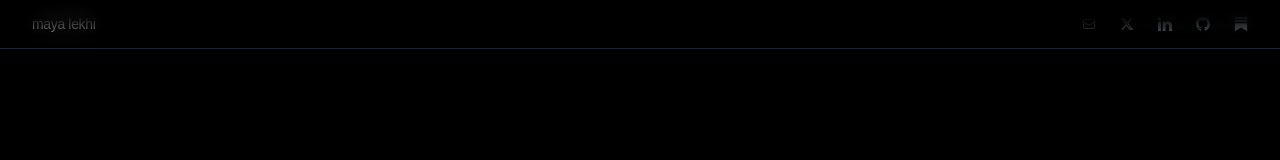
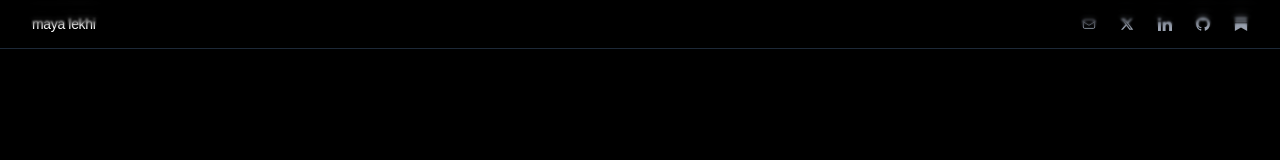
Before and after one commit to mlekhi/mayalekhi.ca, a Next.js app: page / in a window 1280 px wide. Shown: the top 160 px of the page. Built offline with nearby package versions, Linux system fonts and the light colour scheme; a web font is replaced by a local one.

Commit message:
using mulit layer progressive blur

```diff
--- a/app/page.tsx
+++ b/app/page.tsx
@@ -1,7 +1,6 @@
 'use client';
 
 import { motion } from 'framer-motion';
-import { useState, useEffect, useRef } from 'react';
 import MenuBar from "./components/MenuBar";
 import Hero from "./components/Hero";
 import Experience from "./components/Experience";
@@ -12,32 +11,6 @@ import Footer from "./components/Footer";
 import { fadeIn, slideUp, staggerContainer } from './animations';
 
 export default function Home() {
-  const [showBlur, setShowBlur] = useState(false);
-  const galleryRef = useRef<HTMLDivElement>(null);
-
-  useEffect(() => {
-    const observer = new IntersectionObserver(
-      (entries) => {
-        entries.forEach((entry) => {
-          setShowBlur(entry.isIntersecting);
-        });
-      },
-      {
-        threshold: 0,
-        rootMargin: '400px 0px 400px 0px', // Start 400px before and end 400px after the gallery
-      }
-    );
-
-    if (galleryRef.current) {
-      observer.observe(galleryRef.current);
-    }
-
-    return () => {
-      if (galleryRef.current) {
-        observer.unobserve(galleryRef.current);
-      }
-    };
-  }, []);
 
   return (
     <motion.div
@@ -46,65 +19,27 @@ export default function Home() {
       className="min-h-screen bg-black text-white relative"
     >
       {/* Fixed progressive blur overlay at top */}
-      <div className={`fixed top-0 left-0 right-0 h-14 pointer-events-none z-50 transition-opacity duration-500 ${showBlur ? 'opacity-100' : 'opacity-0'}`}>
-        {/* Strongest blur at the very top - fades smoothly */}
-        <div
-          className="absolute top-0 left-0 right-0 h-14 backdrop-blur-xl"
-          style={{
-            maskImage: 'linear-gradient(to bottom, black 0%, black 20%, transparent 100%)',
-            WebkitMaskImage: 'linear-gradient(to bottom, black 0%, black 20%, transparent 100%)',
-            background: 'linear-gradient(to bottom, rgba(0,0,0,0.8) 0%, rgba(0,0,0,0.4) 30%, transparent 100%)'
-          }}
-        />
-        {/* Medium blur layer - overlapping for smooth transition */}
-        <div
-          className="absolute top-0 left-0 right-0 h-12 backdrop-blur-md"
-          style={{
-            maskImage: 'linear-gradient(to bottom, black 0%, transparent 80%)',
-            WebkitMaskImage: 'linear-gradient(to bottom, black 0%, transparent 80%)',
-            background: 'linear-gradient(to bottom, rgba(0,0,0,0.5) 0%, transparent 70%)'
-          }}
-        />
-        {/* Light blur layer - extends further */}
-        <div
-          className="absolute top-0 left-0 right-0 h-10 backdrop-blur-sm"
-          style={{
-            maskImage: 'linear-gradient(to bottom, black 0%, transparent 60%)',
-            WebkitMaskImage: 'linear-gradient(to bottom, black 0%, transparent 60%)',
-            background: 'linear-gradient(to bottom, rgba(0,0,0,0.3) 0%, transparent 50%)'
-          }}
-        />
+      <div className="fixed top-0 left-0 right-0 h-14 pointer-events-none z-30">
+        <div style={{ position: 'absolute', inset: 0, zIndex: 1, backdropFilter: 'blur(0.078125px)', WebkitBackdropFilter: 'blur(0.078125px)', maskImage: 'linear-gradient(to top, rgba(0, 0, 0, 0) 0%, rgba(0, 0, 0, 1) 12.5%, rgba(0, 0, 0, 1) 25%, rgba(0, 0, 0, 0) 37.5%)', WebkitMaskImage: 'linear-gradient(to top, rgba(0, 0, 0, 0) 0%, rgba(0, 0, 0, 1) 12.5%, rgba(0, 0, 0, 1) 25%, rgba(0, 0, 0, 0) 37.5%)', pointerEvents: 'none' }} />
+        <div style={{ position: 'absolute', inset: 0, zIndex: 2, backdropFilter: 'blur(0.15625px)', WebkitBackdropFilter: 'blur(0.15625px)', maskImage: 'linear-gradient(to top, rgba(0, 0, 0, 0) 12.5%, rgba(0, 0, 0, 1) 25%, rgba(0, 0, 0, 1) 37.5%, rgba(0, 0, 0, 0) 50%)', WebkitMaskImage: 'linear-gradient(to top, rgba(0, 0, 0, 0) 12.5%, rgba(0, 0, 0, 1) 25%, rgba(0, 0, 0, 1) 37.5%, rgba(0, 0, 0, 0) 50%)', pointerEvents: 'none' }} />
+        <div style={{ position: 'absolute', inset: 0, zIndex: 3, backdropFilter: 'blur(0.3125px)', WebkitBackdropFilter: 'blur(0.3125px)', maskImage: 'linear-gradient(to top, rgba(0, 0, 0, 0) 25%, rgba(0, 0, 0, 1) 37.5%, rgba(0, 0, 0, 1) 50%, rgba(0, 0, 0, 0) 62.5%)', WebkitMaskImage: 'linear-gradient(to top, rgba(0, 0, 0, 0) 25%, rgba(0, 0, 0, 1) 37.5%, rgba(0, 0, 0, 1) 50%, rgba(0, 0, 0, 0) 62.5%)', pointerEvents: 'none' }} />
+        <div style={{ position: 'absolute', inset: 0, zIndex: 4, backdropFilter: 'blur(0.625px)', WebkitBackdropFilter: 'blur(0.625px)', maskImage: 'linear-gradient(to top, rgba(0, 0, 0, 0) 37.5%, rgba(0, 0, 0, 1) 50%, rgba(0, 0, 0, 1) 62.5%, rgba(0, 0, 0, 0) 75%)', WebkitMaskImage: 'linear-gradient(to top, rgba(0, 0, 0, 0) 37.5%, rgba(0, 0, 0, 1) 50%, rgba(0, 0, 0, 1) 62.5%, rgba(0, 0, 0, 0) 75%)', pointerEvents: 'none' }} />
+        <div style={{ position: 'absolute', inset: 0, zIndex: 5, backdropFilter: 'blur(1.25px)', WebkitBackdropFilter: 'blur(1.25px)', maskImage: 'linear-gradient(to top, rgba(0, 0, 0, 0) 50%, rgba(0, 0, 0, 1) 62.5%, rgba(0, 0, 0, 1) 75%, rgba(0, 0, 0, 0) 87.5%)', WebkitMaskImage: 'linear-gradient(to top, rgba(0, 0, 0, 0) 50%, rgba(0, 0, 0, 1) 62.5%, rgba(0, 0, 0, 1) 75%, rgba(0, 0, 0, 0) 87.5%)', pointerEvents: 'none' }} />
+        <div style={{ position: 'absolute', inset: 0, zIndex: 6, backdropFilter: 'blur(2.5px)', WebkitBackdropFilter: 'blur(2.5px)', maskImage: 'linear-gradient(to top, rgba(0, 0, 0, 0) 62.5%, rgba(0, 0, 0, 1) 75%, rgba(0, 0, 0, 1) 87.5%, rgba(0, 0, 0, 0) 100%)', WebkitMaskImage: 'linear-gradient(to top, rgba(0, 0, 0, 0) 62.5%, rgba(0, 0, 0, 1) 75%, rgba(0, 0, 0, 1) 87.5%, rgba(0, 0, 0, 0) 100%)', pointerEvents: 'none' }} />
+        <div style={{ position: 'absolute', inset: 0, zIndex: 7, backdropFilter: 'blur(5px)', WebkitBackdropFilter: 'blur(5px)', maskImage: 'linear-gradient(to top, rgba(0, 0, 0, 0) 75%, rgba(0, 0, 0, 1) 87.5%, rgba(0, 0, 0, 1) 100%)', WebkitMaskImage: 'linear-gradient(to top, rgba(0, 0, 0, 0) 75%, rgba(0, 0, 0, 1) 87.5%, rgba(0, 0, 0, 1) 100%)', pointerEvents: 'none' }} />
+        <div style={{ position: 'absolute', inset: 0, zIndex: 8, backdropFilter: 'blur(10px)', WebkitBackdropFilter: 'blur(10px)', maskImage: 'linear-gradient(to top, rgba(0, 0, 0, 0) 87.5%, rgba(0, 0, 0, 1) 100%)', WebkitMaskImage: 'linear-gradient(to top, rgba(0, 0, 0, 0) 87.5%, rgba(0, 0, 0, 1) 100%)', pointerEvents: 'none' }} />
       </div>
 
       {/* Fixed progressive blur overlay at bottom */}
-      <div className={`fixed bottom-0 left-0 right-0 h-14 pointer-events-none z-50 transition-opacity duration-500 ${showBlur ? 'opacity-100' : 'opacity-0'}`}>
-        {/* Strongest blur at the very bottom - fades smoothly */}
-        <div
-          className="absolute bottom-0 left-0 right-0 h-14 backdrop-blur-xl"
-          style={{
-            maskImage: 'linear-gradient(to top, black 0%, black 20%, transparent 100%)',
-            WebkitMaskImage: 'linear-gradient(to top, black 0%, black 20%, transparent 100%)',
-            background: 'linear-gradient(to top, rgba(0,0,0,0.8) 0%, rgba(0,0,0,0.4) 30%, transparent 100%)'
-          }}
-        />
-        {/* Medium blur layer - overlapping for smooth transition */}
-        <div
-          className="absolute bottom-0 left-0 right-0 h-12 backdrop-blur-md"
-          style={{
-            maskImage: 'linear-gradient(to top, black 0%, transparent 80%)',
-            WebkitMaskImage: 'linear-gradient(to top, black 0%, transparent 80%)',
-            background: 'linear-gradient(to top, rgba(0,0,0,0.5) 0%, transparent 70%)'
-          }}
-        />
-        {/* Light blur layer - extends further */}
-        <div
-          className="absolute bottom-0 left-0 right-0 h-10 backdrop-blur-sm"
-          style={{
-            maskImage: 'linear-gradient(to top, black 0%, transparent 60%)',
-            WebkitMaskImage: 'linear-gradient(to top, black 0%, transparent 60%)',
-            background: 'linear-gradient(to top, rgba(0,0,0,0.3) 0%, transparent 50%)'
-          }}
-        />
+      <div className="fixed bottom-0 left-0 right-0 h-14 pointer-events-none z-30">
+        <div style={{ position: 'absolute', inset: 0, zIndex: 1, backdropFilter: 'blur(0.078125px)', WebkitBackdropFilter: 'blur(0.078125px)', maskImage: 'linear-gradient(to bottom, rgba(0, 0, 0, 0) 0%, rgba(0, 0, 0, 1) 12.5%, rgba(0, 0, 0, 1) 25%, rgba(0, 0, 0, 0) 37.5%)', WebkitMaskImage: 'linear-gradient(to bottom, rgba(0, 0, 0, 0) 0%, rgba(0, 0, 0, 1) 12.5%, rgba(0, 0, 0, 1) 25%, rgba(0, 0, 0, 0) 37.5%)', pointerEvents: 'none' }} />
+        <div style={{ position: 'absolute', inset: 0, zIndex: 2, backdropFilter: 'blur(0.15625px)', WebkitBackdropFilter: 'blur(0.15625px)', maskImage: 'linear-gradient(to bottom, rgba(0, 0, 0, 0) 12.5%, rgba(0, 0, 0, 1) 25%, rgba(0, 0, 0, 1) 37.5%, rgba(0, 0, 0, 0) 50%)', WebkitMaskImage: 'linear-gradient(to bottom, rgba(0, 0, 0, 0) 12.5%, rgba(0, 0, 0, 1) 25%, rgba(0, 0, 0, 1) 37.5%, rgba(0, 0, 0, 0) 50%)', pointerEvents: 'none' }} />
+        <div style={{ position: 'absolute', inset: 0, zIndex: 3, backdropFilter: 'blur(0.3125px)', WebkitBackdropFilter: 'blur(0.3125px)', maskImage: 'linear-gradient(to bottom, rgba(0, 0, 0, 0) 25%, rgba(0, 0, 0, 1) 37.5%, rgba(0, 0, 0, 1) 50%, rgba(0, 0, 0, 0) 62.5%)', WebkitMaskImage: 'linear-gradient(to bottom, rgba(0, 0, 0, 0) 25%, rgba(0, 0, 0, 1) 37.5%, rgba(0, 0, 0, 1) 50%, rgba(0, 0, 0, 0) 62.5%)', pointerEvents: 'none' }} />
+        <div style={{ position: 'absolute', inset: 0, zIndex: 4, backdropFilter: 'blur(0.625px)', WebkitBackdropFilter: 'blur(0.625px)', maskImage: 'linear-gradient(to bottom, rgba(0, 0, 0, 0) 37.5%, rgba(0, 0, 0, 1) 50%, rgba(0, 0, 0, 1) 62.5%, rgba(0, 0, 0, 0) 75%)', WebkitMaskImage: 'linear-gradient(to bottom, rgba(0, 0, 0, 0) 37.5%, rgba(0, 0, 0, 1) 50%, rgba(0, 0, 0, 1) 62.5%, rgba(0, 0, 0, 0) 75%)', pointerEvents: 'none' }} />
+        <div style={{ position: 'absolute', inset: 0, zIndex: 5, backdropFilter: 'blur(1.25px)', WebkitBackdropFilter: 'blur(1.25px)', maskImage: 'linear-gradient(to bottom, rgba(0, 0, 0, 0) 50%, rgba(0, 0, 0, 1) 62.5%, rgba(0, 0, 0, 1) 75%, rgba(0, 0, 0, 0) 87.5%)', WebkitMaskImage: 'linear-gradient(to bottom, rgba(0, 0, 0, 0) 50%, rgba(0, 0, 0, 1) 62.5%, rgba(0, 0, 0, 1) 75%, rgba(0, 0, 0, 0) 87.5%)', pointerEvents: 'none' }} />
+        <div style={{ position: 'absolute', inset: 0, zIndex: 6, backdropFilter: 'blur(2.5px)', WebkitBackdropFilter: 'blur(2.5px)', maskImage: 'linear-gradient(to bottom, rgba(0, 0, 0, 0) 62.5%, rgba(0, 0, 0, 1) 75%, rgba(0, 0, 0, 1) 87.5%, rgba(0, 0, 0, 0) 100%)', WebkitMaskImage: 'linear-gradient(to bottom, rgba(0, 0, 0, 0) 62.5%, rgba(0, 0, 0, 1) 75%, rgba(0, 0, 0, 1) 87.5%, rgba(0, 0, 0, 0) 100%)', pointerEvents: 'none' }} />
+        <div style={{ position: 'absolute', inset: 0, zIndex: 7, backdropFilter: 'blur(5px)', WebkitBackdropFilter: 'blur(5px)', maskImage: 'linear-gradient(to bottom, rgba(0, 0, 0, 0) 75%, rgba(0, 0, 0, 1) 87.5%, rgba(0, 0, 0, 1) 100%)', WebkitMaskImage: 'linear-gradient(to bottom, rgba(0, 0, 0, 0) 75%, rgba(0, 0, 0, 1) 87.5%, rgba(0, 0, 0, 1) 100%)', pointerEvents: 'none' }} />
+        <div style={{ position: 'absolute', inset: 0, zIndex: 8, backdropFilter: 'blur(10px)', WebkitBackdropFilter: 'blur(10px)', maskImage: 'linear-gradient(to bottom, rgba(0, 0, 0, 0) 87.5%, rgba(0, 0, 0, 1) 100%)', WebkitMaskImage: 'linear-gradient(to bottom, rgba(0, 0, 0, 0) 87.5%, rgba(0, 0, 0, 1) 100%)', pointerEvents: 'none' }} />
       </div>
 
       <motion.div variants={fadeIn}>
@@ -135,7 +70,7 @@ export default function Home() {
 
           {/* Rest of the sections with normal scroll */}
           <div className="space-y-40">
-            <motion.div ref={galleryRef} variants={slideUp} viewport={{ once: true }} className="min-h-[90vh] flex items-center pt-20">
+            <motion.div variants={slideUp} viewport={{ once: true }} className="min-h-[90vh] flex items-center pt-20">
               <DesignGallery />
             </motion.div>
 
```
